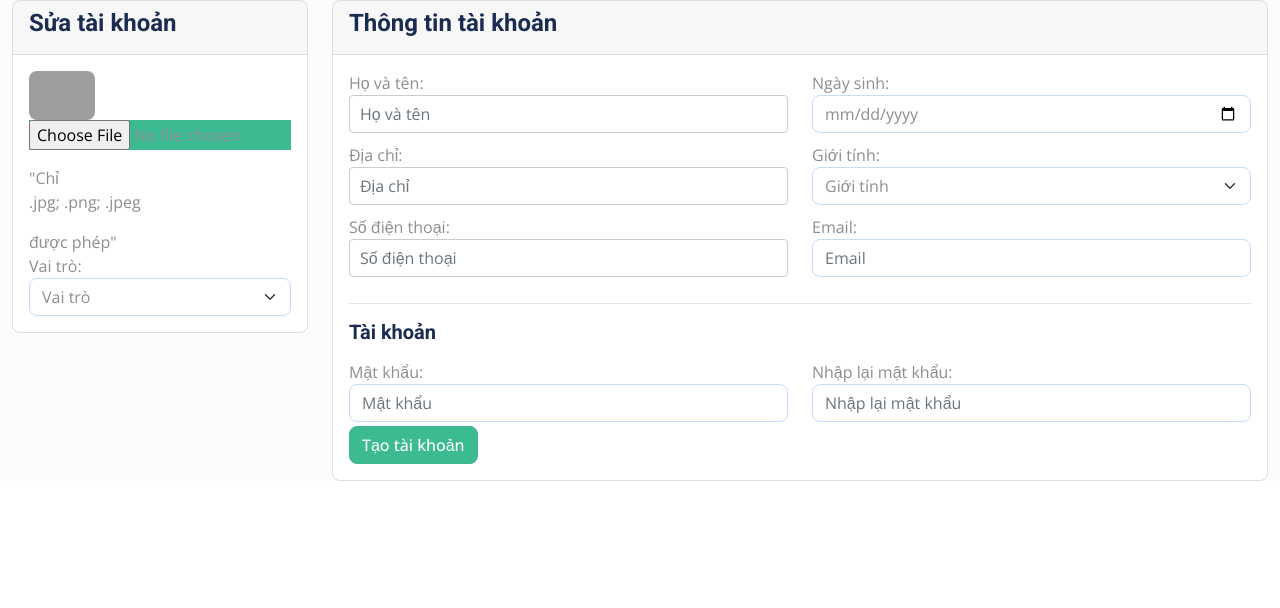
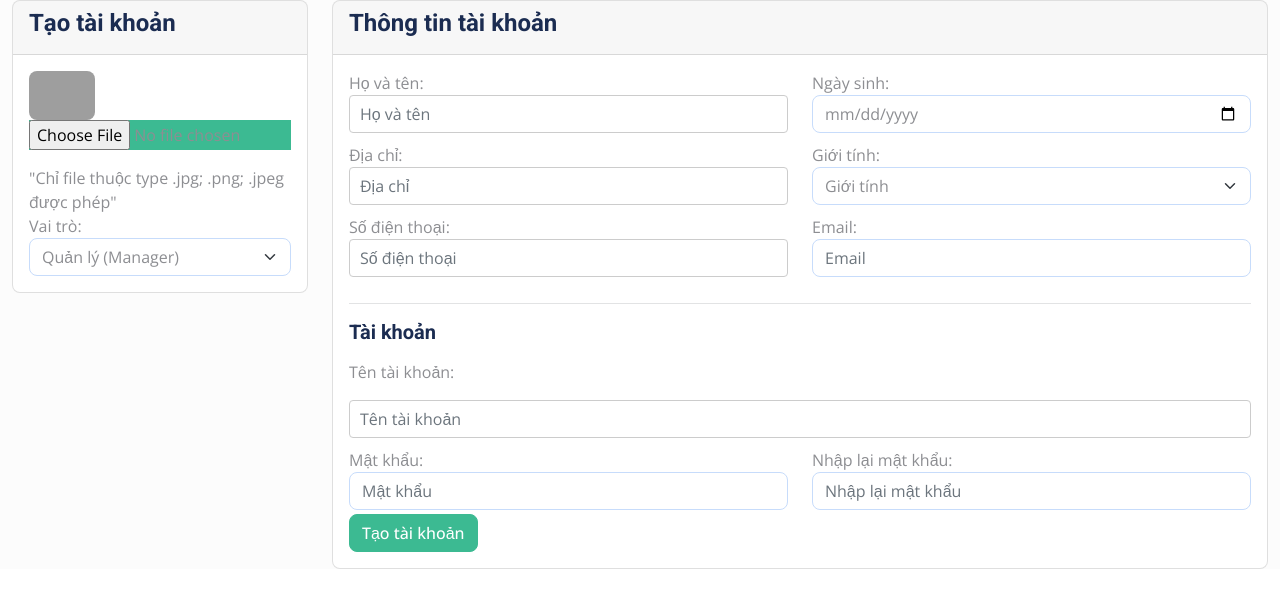
Before and after one commit to Maid4Uni/maid4uni-FE, a React (Create React App) app in the folder clean-html-to-reactjs/: page /admin/create-user in a window 1280 px wide. Shown: the top 608 px of the page. Built offline with nearby package versions, Linux system fonts and the light colour scheme; grey boxes are pictures that could not be loaded; some icons are missing.

Commit message:
merge hh and rft/adm

```diff
--- a/clean-html-to-reactjs/src/admin/admin.jsx
+++ b/clean-html-to-reactjs/src/admin/admin.jsx
@@ -5,6 +5,7 @@ import FooterAmin from "../layout/footerAdmin";
 import CreateUser from "../component/admin/createUser";
 import api from "../config/api";
 import { useNavigate } from "react-router-dom";
+import EditUser from "../component/admin/editUser";
 
 const Admin = () => {
   const navigate = useNavigate();
@@ -37,7 +38,6 @@ const Admin = () => {
     <>
       <div className="admin" style={{ position: "relative", height: "100%" }}>
         <div style={{ display: "flex" }}>
-          <div style={{ width: "231px" }}></div>
           <HeaderAdmin handleActiveTab={handleActiveTab} />
 
           <main
--- a/clean-html-to-reactjs/src/component/admin/createUser.jsx
+++ b/clean-html-to-reactjs/src/component/admin/createUser.jsx
@@ -1,6 +1,43 @@
-import React, { useState } from "react";
+import React from "react";
+import { Formik, Field, Form, ErrorMessage } from "formik";
+import * as Yup from "yup";
+
+const validationSchema = Yup.object().shape({
+  name: Yup.string().required("Họ và tên không được bỏ trống"),
+  birthDate: Yup.date().required("Ngày sinh không được bỏ trống"),
+  address: Yup.string().required("Địa chỉ không được bỏ trống"),
+  gender: Yup.string().required("Vui lòng chọn giới tính"),
+  phoneNumber: Yup.string().required("Số điện thoại không được bỏ trống"),
+  email: Yup.string()
+    .email("Email không hợp lệ")
+    .required("Email không được bỏ trống"),
+  username: Yup.string().required("Tên tài khoản không được bỏ trống"),
+  password: Yup.string().required("Mật khẩu không được bỏ trống"),
+  confirmPassword: Yup.string().oneOf(
+    [Yup.ref("password"), null],
+    "Mật khẩu nhập lại không khớp"
+  ),
+});
 
 const CreateUser = () => {
+  const initialValues = {
+    name: "",
+    birthDate: "",
+    address: "",
+    gender: "",
+    phoneNumber: "",
+    email: "",
+    username: "",
+    password: "",
+    confirmPassword: "",
+  };
+
+  const handleSubmit = (values) => {
+    // Handle form submission, e.g., send data to your API
+    console.log("Form submitted with values:", values);
+    // Add your API call logic here
+  };
+
   return (
     <>
       <div className="content-page">
@@ -10,52 +47,65 @@ const CreateUser = () => {
               <div className="card">
                 <div className="card-header d-flex justify-content-between">
                   <div className="header-title">
-                    <h4 className="card-title">Sửa tài khoản</h4>
+                    <h4 className="card-title">Tạo tài khoản</h4>
                   </div>
                 </div>
                 <div className="card-body">
-                  <form>
+                  <Formik
+                    initialValues={initialValues}
+                    validationSchema={validationSchema}
+                    onSubmit={handleSubmit}
+                  >
+                    <Form>
                       <div className="form-group">
                         <div className="crm-profile-img-edit position-relative">
                           <img
-                          className="w-25 crm-profile-pic rounded avatar-100 "
+                            className="w-25 crm-profile-pic rounded avatar-100"
                             src="img/11.png"
                             alt="profile-pic"
                           />
                           <div className="crm-p-image bg-primary">
                             <i className="las la-pen upload-button"></i>
-                          <input
+                            <Field
                               className="file-upload"
                               type="file"
+                              name="profileImage"
                               accept="image/*"
                             />
                           </div>
                         </div>
                         <div className="img-extension mt-3">
                           <div className="d-inline-block align-items-center">
-                          <span>"Chỉ </span>
-                          <p>.jpg; .png; .jpeg</p>
-                          <span>được phép"</span>
+                            <span>
+                              "Chỉ file thuộc type .jpg; .png; .jpeg được phép"
+                            </span>
                           </div>
                         </div>
                       </div>
                       <div className="form-group">
                         <label>Vai trò:</label>
-                      <select
+                        <Field
+                          as="select"
                           className="form-select"
+                          name="role"
                           aria-label="Default select example"
                         >
-                        <option defaultValue>Vai trò</option>
-                        <option value="1">Quản lý</option>
-                        <option value="2">Nhân viên</option>
-                        <option value="3">Khách hàng</option>
-                      </select>
+                          <option value="1">Quản lý (Manager)</option>
+                          <option value="2">Nhân viên (Staff)</option>
+                          <option value="3">Khách hàng (Client)</option>
+                        </Field>
+                        <ErrorMessage
+                          name="role"
+                          component="div"
+                          className="text-danger"
+                        />
                       </div>
-                  </form>
+                    </Form>
+                  </Formik>
                 </div>
               </div>
             </div>
-            <div className="col-xl-9 col-lg-8 ">
+            <div className="col-xl-9 col-lg-8">
               <div className="card">
                 <div className="card-header d-flex justify-content-between">
                   <div className="header-title">
@@ -64,115 +114,170 @@ const CreateUser = () => {
                 </div>
                 <div className="card-body">
                   <div className="new-user-info">
-                    <form>
+                    <Formik
+                      initialValues={initialValues}
+                      validationSchema={validationSchema}
+                      onSubmit={handleSubmit}
+                    >
+                      <Form>
                         <div className="row">
                           <div className="form-group col-md-6">
-                          <label for="username">Họ và tên:</label>
-                          <input
+                            <label htmlFor="name">Họ và tên:</label>
+                            <Field
                               type="text"
                               className="form-control"
-                            id="fname"
+                              id="name"
+                              name="name"
                               placeholder="Họ và tên"
+                            />
+                            <ErrorMessage
+                              name="name"
+                              component="div"
+                              className="text-danger"
                             />
                           </div>
                           <div className="form-group col-md-6">
-                          <label for="lname">Ngày sinh:</label>
-                          <input
+                            <label htmlFor="birthDate">Ngày sinh:</label>
+                            <Field
                               type="date"
-                            data-provide="datepicker"
                               className="form-control"
-                            id="lname"
+                              id="birthDate"
+                              name="birthDate"
                               placeholder="Ngày sinh"
                             />
-                          {/* <input
+                            <ErrorMessage
+                              name="birthDate"
+                              component="div"
+                              className="text-danger"
+                            />
+                          </div>
+                          <div className="form-group col-md-6">
+                            <label htmlFor="address">Địa chỉ:</label>
+                            <Field
                               type="text"
                               className="form-control"
-                            id="lname"
-                            placeholder="Last Name"
-                          /> */}
-                        </div>
-                        <div className="form-group col-md-6">
-                          <label for="add1">Địa chỉ:</label>
-                          <input
-                            type="text"
-                            className="form-control"
-                            id="add1"
+                              id="address"
+                              name="address"
                               placeholder="Địa chỉ"
+                            />
+                            <ErrorMessage
+                              name="address"
+                              component="div"
+                              className="text-danger"
                             />
                           </div>
 
                           <div className="form-group col-md-6">
-                          <label>Giới tính:</label>
-                          <select
+                            <label htmlFor="gender">Giới tính:</label>
+                            <Field
+                              as="select"
                               className="form-select"
+                              id="gender"
+                              name="gender"
                               aria-label="Default select example"
-                            data-style="py-0"
                             >
                               <option defaultValue>Giới tính</option>
-                            <option value="1">Nam </option>
+                              <option value="1">Nam</option>
                               <option value="2">Nữ</option>
                               <option value="3">Khác</option>
-                          </select>
+                            </Field>
+                            <ErrorMessage
+                              name="gender"
+                              component="div"
+                              className="text-danger"
+                            />
                           </div>
                           <div className="form-group col-md-6">
-                          <label for="mobno">Số điện thoại:</label>
-                          <input
+                            <label htmlFor="phoneNumber">Số điện thoại:</label>
+                            <Field
                               type="text"
                               className="form-control"
-                            id="mobno"
+                              id="phoneNumber"
+                              name="phoneNumber"
                               placeholder="Số điện thoại"
+                            />
+                            <ErrorMessage
+                              name="phoneNumber"
+                              component="div"
+                              className="text-danger"
                             />
                           </div>
 
                           <div className="form-group col-md-6">
-                          <label for="email">Email:</label>
-                          <input
+                            <label htmlFor="email">Email:</label>
+                            <Field
                               type="email"
                               className="form-control"
                               id="email"
+                              name="email"
                               placeholder="Email"
+                            />
+                            <ErrorMessage
+                              name="email"
+                              component="div"
+                              className="text-danger"
                             />
                           </div>
                         </div>
                         <hr />
                         <h5 className="mb-3">Tài khoản</h5>
                         <div className="row">
-                        {/* <div className="form-group col-md-12">
-                          <label for="unamer">Tên tài khoản:</label>
-                          <input
+                          <div className="form-group col-md-12">
+                            <label htmlFor="username">Tên tài khoản:</label>
+                            <Field
                               type="text"
                               className="form-control mt-3"
-                            id="unamer"
+                              id="username"
+                              name="username"
                               placeholder="Tên tài khoản"
                             />
-                        </div> */}
-                        <div className="form-group col-md-6">
-                          <label for="pass">Mật khẩu:</label>
-                          <input
-                            type="password"
-                            className="form-control"
-                            id="pass"
-                            placeholder="Mật khẩu"
+                            <ErrorMessage
+                              name="username"
+                              component="div"
+                              className="text-danger"
                             />
                           </div>
                           <div className="form-group col-md-6">
-                          <label for="rpass">Nhập lại mật khẩu:</label>
-                          <input
+                            <label htmlFor="password">Mật khẩu:</label>
+                            <Field
                               type="password"
                               className="form-control"
-                            id="rpass"
+                              id="password"
+                              name="password"
+                              placeholder="Mật khẩu"
+                            />
+                            <ErrorMessage
+                              name="password"
+                              component="div"
+                              className="text-danger"
+                            />
+                          </div>
+                          <div className="form-group col-md-6">
+                            <label htmlFor="confirmPassword">
+                              Nhập lại mật khẩu:
+                            </label>
+                            <Field
+                              type="password"
+                              className="form-control"
+                              id="confirmPassword"
+                              name="confirmPassword"
                               placeholder="Nhập lại mật khẩu"
+                            />
+                            <ErrorMessage
+                              name="confirmPassword"
+                              component="div"
+                              className="text-danger"
                             />
                           </div>
                         </div>
-
                         <button
                           type="submit"
                           className="btn btn-primary acc-btn mt-1"
                         >
                           Tạo tài khoản
                         </button>
-                    </form>
+                      </Form>
+                    </Formik>
                   </div>
                 </div>
               </div>
--- a/clean-html-to-reactjs/src/component/admin/listUser.jsx
+++ b/clean-html-to-reactjs/src/component/admin/listUser.jsx
@@ -65,14 +65,14 @@ const ListUser = () => {
       <Typography variant="h4" sx={{ margin: "20px", textAlign: "center" }}>
         Danh sách tài khoản
       </Typography>
-      <Button
+      {/* <Button
         variant="contained"
         startIcon={<AddBoxRounded />}
         onClick={handleCreateAccount}
         sx={{ marginBottom: "10px" }}
       >
         Tạo account
-      </Button>
+      </Button> */}
       {localStorage.getItem("accessToken") ? (
         <TableContainer component={Paper}>
           <Table sx={{ minWidth: 650 }} aria-label="simple table">
--- a/clean-html-to-reactjs/src/component/manage/package.jsx
+++ b/clean-html-to-reactjs/src/component/manage/package.jsx
@@ -26,7 +26,7 @@ import TableContainer from "@mui/material/TableContainer";
 import TableHead from "@mui/material/TableHead";
 import TableRow from "@mui/material/TableRow";
 import Paper from "@mui/material/Paper";
-import Update from "./updatePackage";
+import Update from "./updatepackage";
 
 const Package = () => {
   const navigate = useNavigate();
--- a/clean-html-to-reactjs/src/layout/headerAdmin.jsx
+++ b/clean-html-to-reactjs/src/layout/headerAdmin.jsx
@@ -103,7 +103,7 @@ const HeaderAdmin = (props) => {
         anchor="left"
         open={drawerOpen}
         onClose={handleDrawerToggle}
-        sx={{ display: { xs: "block", md: "none" } }}
+        sx={{ display: { xs: "block", md: "block" } }}
         ModalProps={{
           keepMounted: true,
         }}
```
Also changed, not shown: clean-html-to-reactjs/src/component/admin/itemUser.jsx (deleted, +0 -64 lines), clean-html-to-reactjs/src/component/manage/createpackage.jsx (+47 -37 lines). Lines whose indentation alone changed are shown as unchanged.
